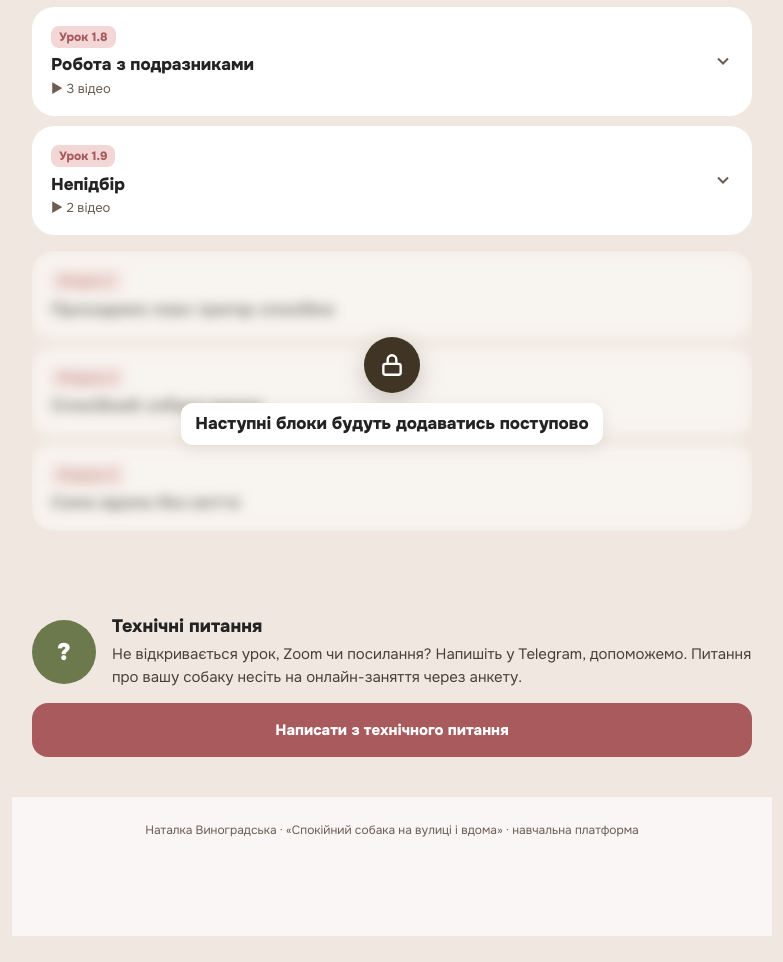
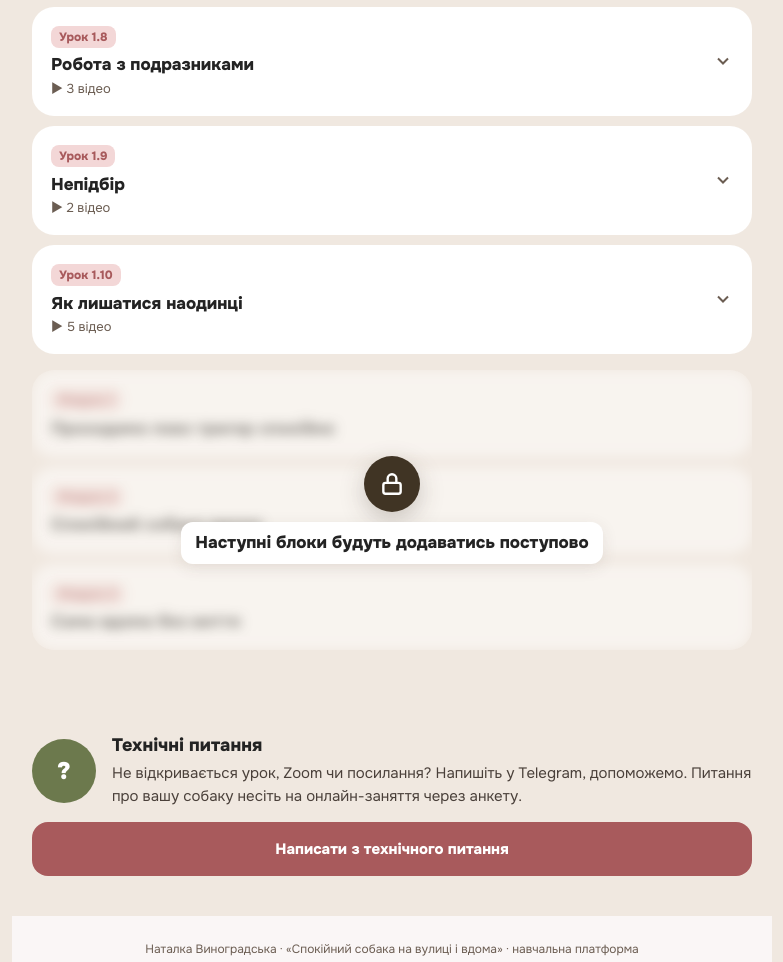
Before and after one commit to mogilevskakateryna-lgtm/spokiynyi-sobaka, a plain HTML site: page index.html in a window 1280 px wide. Shown: the part 3212-4174 px from the top of the page, without its empty margins (248-1031 px from the left). Before the commit the page ends 4148 px from the top, so only its background shows below. Drawn offline with Linux system fonts and the light colour scheme.

Commit message:
Модуль 1: урок 1.10 «Як лишатися наодинці» (5 відео з інструкціями)
Co-Authored-By: Claude Opus 5.5 <noreply@anthropic.com>
Claude-Session: https://claude.ai/code/session_015YbT4ewqm6NZpVmsw5f65S

```diff
--- a/index.html
+++ b/index.html
@@ -475,7 +475,13 @@ footer{padding-bottom:96px!important}
       {label:'Урок 3', yt:'7VEZE099UAg', note:[{h:'1 етап', ul:['«Йес» і рука назад','Повторюємо, допоки собака автоматично на «йес» не бігтиме до вас']},{h:'2 етап', ul:['Короткий повідок, тримаємо собаку біля себе','Чекаємо погляду, «йес»']},{h:'3 етап', ul:['Короткий повідок, тримаємо собаку біля себе','Чекаємо погляду, імʼя, «йес»']},{h:'4 етап', ul:['Кличемо собаку, «йес»','Довгий повідок: чекаємо, коли собака на щось відволікається, кличемо по імені, «йес»','Якщо ігнорує: короткий повідок, відходимо назад і тягнемо повідок на себе']},{h:'Важливі моменти', ul:['Дистанція до подразника така, на якій собака може переключитись','Коли собака біжить до вас, хвалимо голосом','При сильних тригерах додаємо пошук шматочків, коли собака до вас підбіг']}]}]},
     {n:'1.9', t:'Непідбір', ct:['Непідбір','на прогулянці'], bg:'#A85A5C', acc:'#FFE3D6', videos:[
       {label:'Урок 1', yt:'e9urfWd3ijQ', note:[{h:'Етап 1', ul:['Покласти перед собакою провокацію: великий шматок','Тримати собаку на короткому повідку','Собака тягнеться до їжі: ніяк не реагувати, мовчки чекати, коли собака припинить тягнутись і подивиться на вас або відвернеться від їжі','У цей момент сказати «йес», відбігти назад і погодувати собаку (як у вправі з розділу «Робота з подразниками»)','Смаколик у вашій руці має бути смачнішим за провокацію','Повторити багато разів']},{h:'Етап 2', ul:['Розкладати провокації в різні місця','Важливо чітко памʼятати, де ви залишили їжу, та контролювати довжину повідка, щоб собака ні в якому разі не схопив їжу','Використовуйте різну їжу на різних локаціях','На цьому етапі вводимо негативну реакцію, коли собака тягнеться до їжі. Як тільки тягнутись перестала, хвалити та робити «йес»']}]},
-      {label:'Урок 2', yt:'nKU-DH8bbEw', note:[{h:'Команди на фоні їжі', ul:['Водити собаку за собою на повідку; коли собака слідує за вами, хвалити й годувати','Рух «поруч» на фоні їжі','«Сидіти» на їжі, можна додатково підкидати шматки собаці під лапи','«До мене», коли собака зацікавився їжею']}]}]}
+      {label:'Урок 2', yt:'nKU-DH8bbEw', note:[{h:'Команди на фоні їжі', ul:['Водити собаку за собою на повідку; коли собака слідує за вами, хвалити й годувати','Рух «поруч» на фоні їжі','«Сидіти» на їжі, можна додатково підкидати шматки собаці під лапи','«До мене», коли собака зацікавився їжею']}]}]},
+    {n:'1.10', t:'Як лишатися наодинці', ct:['Як лишатися','наодинці'], bg:'#6C794D', acc:'#F3E6B8', videos:[
+      {label:'Урок 1', yt:'8qMap1taScU', note:[{ul:['Кидаємо шматочки в бокс чи клітку','Поки собака шукає шматочки, підкидаємо ще, щоб вона довше лишалася в боксі','Силоміць собаку не закриваємо','Якщо хоче вийти, дозволяємо','Заохочуємо за будь-яку ініціативу піти в бокс']},{p:'Тривалість сесії 15–30 хвилин двічі на день.'}]},
+      {label:'Урок 2', yt:'G_zmIsn8Z24', note:[{ul:['Кидаємо шматочки в бокс чи клітку','Зачиняємо двері, кидаємо шматочки крізь двері','Підкидаємо дуже часто, щоб собака не почала нервувати','Випускаємо за командою. Якщо собака вибігає без дозволу, дверцята зачиняємо, потім повторюємо','Поступово збільшуємо інтервали між видачею їжі','Залишаємося поруч, але уникаємо прямого погляду і з собакою не говоримо']},{p:'Тривалість сесії 15–30 хвилин двічі на день.'}]},
+      {label:'Урок 3', yt:'Pm55tTKqYnk', note:[{ul:['Кидаємо шматочки в бокс, зачиняємо двері, кидаємо крізь двері','Починаємо рухатися по кімнаті, періодично підкидаючи їжу крізь зачинені дверцята','Паралельно займаємося своїми справами, чергуючи активність і спокійну діяльність. Робите щось активне (прибирання, домашні справи) — підгодовуйте частіше; спокійно сидите — рідше','Поступово вводимо тригери: шурхіт пакета з кормом, відкривання холодильника, пилосос. Після короткого предʼявлення тригера одразу підкидаємо їжу','Щодня від пів години в боксі після вигулу, активних ігор чи занять. Якщо собака реагує спокійно, збільшуємо тривалість']},{warn:'Важливо: ніколи не випускати собаку, якщо вона скиглить чи гавкає. Чекаємо, поки заспокоїться, даємо побути в боксі від 5 хвилин тиші, і тоді продовжуємо підгодовувати'}]},
+      {label:'Урок 4', yt:'yiCHVkl9Oqo', note:[{ul:['Заводимо собаку в бокс і займаємося своїми справами, періодично підкидаючи їжу','Вводимо клітку в щоденну рутину','Якщо собака скиглить, не випускаємо','Вводимо серйозні тригери: іграшки, інші собаки чи тварини в сімʼї. Коротко показуємо подразник і кидаємо їжу в клітку','Щодня від години сну в боксі після вигулу, ігор чи занять. Їжу підкидаємо рідко, а якщо собака заснула, не підкидаємо']}]},
+      {label:'Урок 5', yt:'TtYEk3peTnM', note:[{ul:['Показуємо собаці жменю корму і притримуємо за нашийник чи шлейку','Коли собака дуже тягнеться в клітку, відпускаємо']},{p:'Цю вправу можна робити паралельно з усіма іншими етапами.'}]}]}
   ];
   /* ──────────────────────────────── */
 
```
